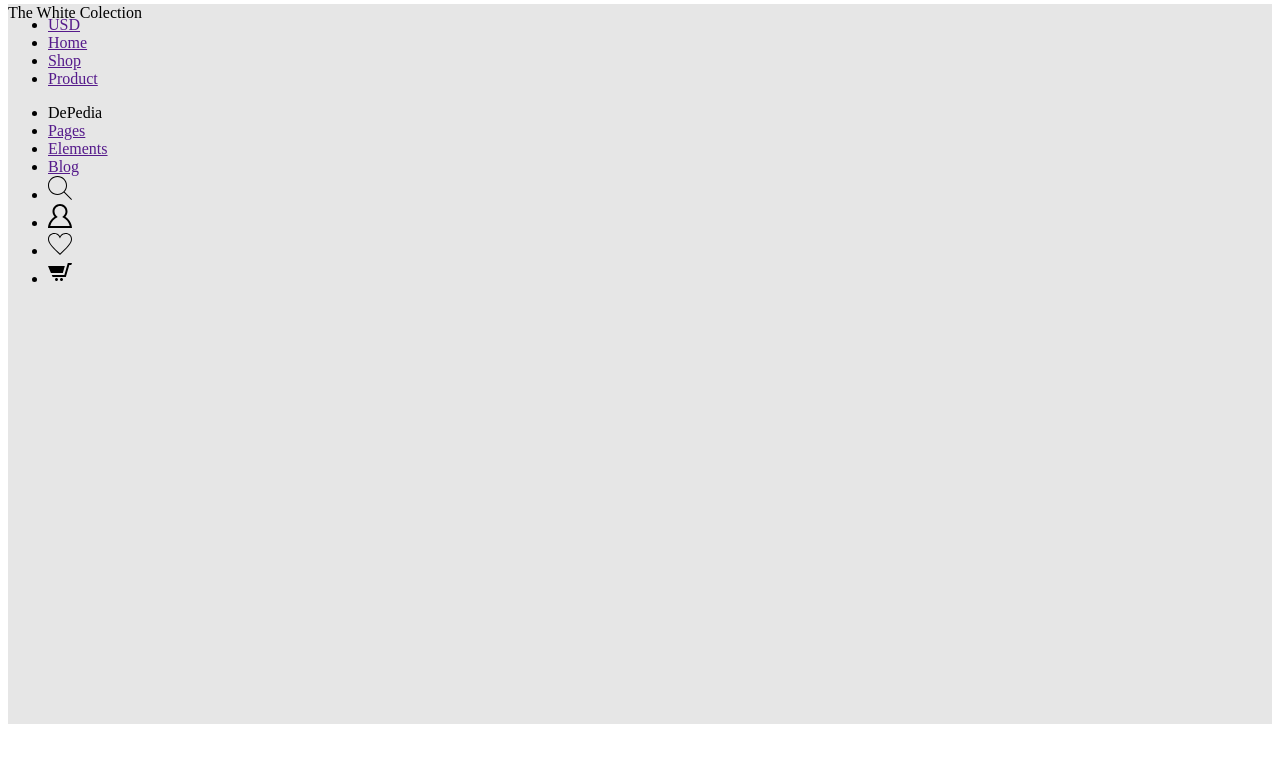
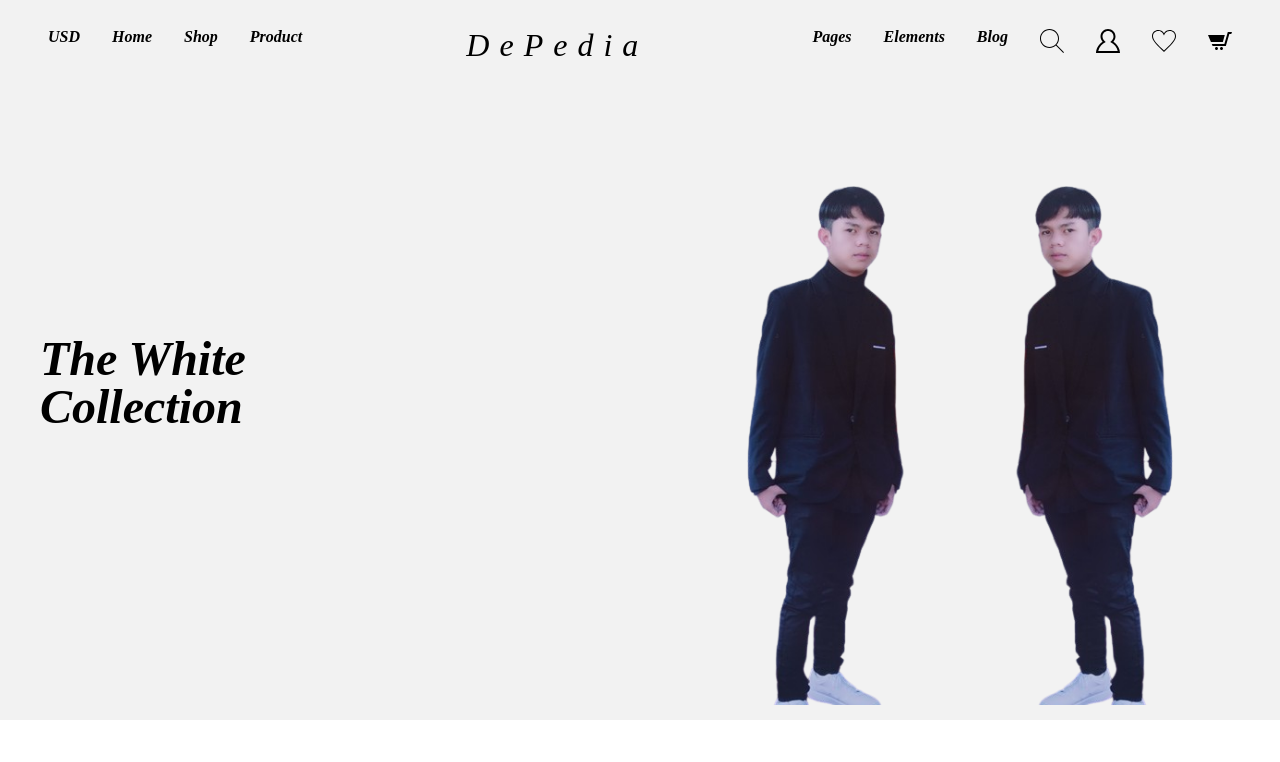
Before and after one commit to DedeIjang25/Portfolio_E-Commerce, a plain HTML site: page index1.html in a window 1280 px wide. Drawn offline with Linux system fonts and the light colour scheme.

Commit message:
The Top Is Already

```diff
--- a/css/style1.css
+++ b/css/style1.css
@@ -1,13 +1,148 @@
+/* css reset */
+/* http://meyerweb.com/eric/tools/css/reset/
+   v2.0 | 20110126
+   License: none (public domain)
+*/
+
+html, body, div, span, applet, object, iframe,
+h1, h2, h3, h4, h5, h6, p, blockquote, pre,
+a, abbr, acronym, address, big, cite, code,
+del, dfn, em, img, ins, kbd, q, s, samp,
+small, strike, strong, sub, sup, tt, var,
+b, u, i, center,
+dl, dt, dd, ol, ul, li,
+fieldset, form, label, legend,
+table, caption, tbody, tfoot, thead, tr, th, td,
+article, aside, canvas, details, embed,
+figure, figcaption, footer, header, hgroup,
+menu, nav, output, ruby, section, summary,
+time, mark, audio, video {
+	margin: 0;
+	padding: 0;
+	border: 0;
+	font-size: 100%;
+	font: inherit;
+	vertical-align: baseline;
+}
+/* HTML5 display-role reset for older browsers */
+article, aside, details, figcaption, figure,
+footer, header, hgroup, menu, nav, section {
+	display: block;
+}
+body {
+	line-height: 1;
+    font-style: italic;
+}
+ol, ul {
+	list-style: none;
+}
+blockquote, q {
+	quotes: none;
+}
+blockquote:before, blockquote:after,
+q:before, q:after {
+	content: '';
+	content: none;
+}
+table {
+	border-collapse: collapse;
+	border-spacing: 0;
+}
+
+/* end css reset */
 
 
+/* container */
+.container  {
+    width: 100%;
+    height: 720px;
+    background-color:  #f2f2f2;
+    margin-top: 0;
+}
+/* end container */
+
+header, nav, .judul  {
+    margin-top: 1.8rem;
+}
+/* header-nav  */
+.header-nav, ul, li  {
+    display: flex;
+    justify-content: space-between;
+    margin: 0 1rem;
+
+}
 
 
+/* end header-nav  */
+
+/* header */
+header {
+
+    /* background-color: blue; */
+}
+/* end header */
+
+.header-list li a, .navbar li a {
+    color: black;
+    text-decoration: none;
+    font-size: 1rem;
+    font-weight: bold;
+}
+
+.judul{
+    /* background-color: rgb(255, 0, 191); */
+    font-size: 2rem;
+    letter-spacing: 10px;
+}
+
+/* navbar */
+nav {
+    /* background-color: aqua; */
+}
+/* end navbar */
 
 
+/* main */
 main {
-    width: 100%;
-    height: 720px;
-    background-color: #e6e6e6;
-    z-index: -999;
-    margin-top: -300px;
+    display: flex;
+    position: relative;
 }
+
+section, aside {
+    margin-top: 7rem;
+}
+.title {
+    width: 40%;
+    height: auto;
+    /* background-color: aqua; */
+}
+
+aside {
+    width: 60%;
+    height: auto;
+}
+
+.title {
+    font-weight: bold;
+    margin: auto;
+    font-size: 3rem;
+    margin-left: 2.5rem;
+}
+
+aside, .mirror {
+    width: 400px;
+    height: auto;
+    /* margin-right: 100px; */
+    display: flex;
+}
+
+.mirror.right {
+    transform: scaleX(-1);
+    margin-right: 10rem;
+
+}
+.mirror.left {
+    transform: scaleX(1);
+    margin-left: -50rem;
+}
+/* end main */
--- a/index1.html
+++ b/index1.html
@@ -7,9 +7,13 @@
     <link rel="stylesheet" href="css/style1.css" />
 </head>
 <body>
+
+    <!-- contaiiner -->
+    <div class="container">
         <!-- header -->
+        <div class="header-nav">
             <header>
-        <ul class="header">
+                <ul class="header-list">
                     <li><a href="">USD</a></li>
                     <li><a href="">Home</a></li>
                     <li><a href="">Shop</a></li>
@@ -17,11 +21,11 @@
                 </ul>
             </header>
             <!-- end header -->
-
+            <div class="judul">DePedia</div>
             <!-- nav -->
             <nav>
                 <ul class="navbar">
-            <li class="name-mid">DePedia</li>
+
                     <!-- icon -->
                     <li><a href="">Pages</a></li>
                     <li><a href="">Elements</a></li>
@@ -34,12 +38,25 @@
                 </ul>
             </nav>
             <!-- end nav -->
+        </div>
+        <!-- end header-nav -->
 
         <!-- main -->
         <main>
-        <p>The White Colection</p>
+
+            <section class="title">
+            <p>The White </p>
+            <p>Collection</p>
+            </section>
+
+            <aside>
+                <img src="img/ME-removebg-preview.png" alt="Dede IJang sutaryat" title="Dede Ijang Sutaryat" class="mirror right">
+                <img src="img/ME-removebg-preview.png" alt="Dede IJang sutaryat" title="Dede Ijang Sutaryat" class="mirror left">
+            </aside>
         </main>
         <!-- end main -->
+    </div>
+    <!-- enc container -->
 
 
 </body>
```
Also changed, not shown: img/ME-removebg-preview.png (added), img/search-interface-symbol_54481 (1).png (added). Lines whose indentation alone changed are shown as unchanged.
